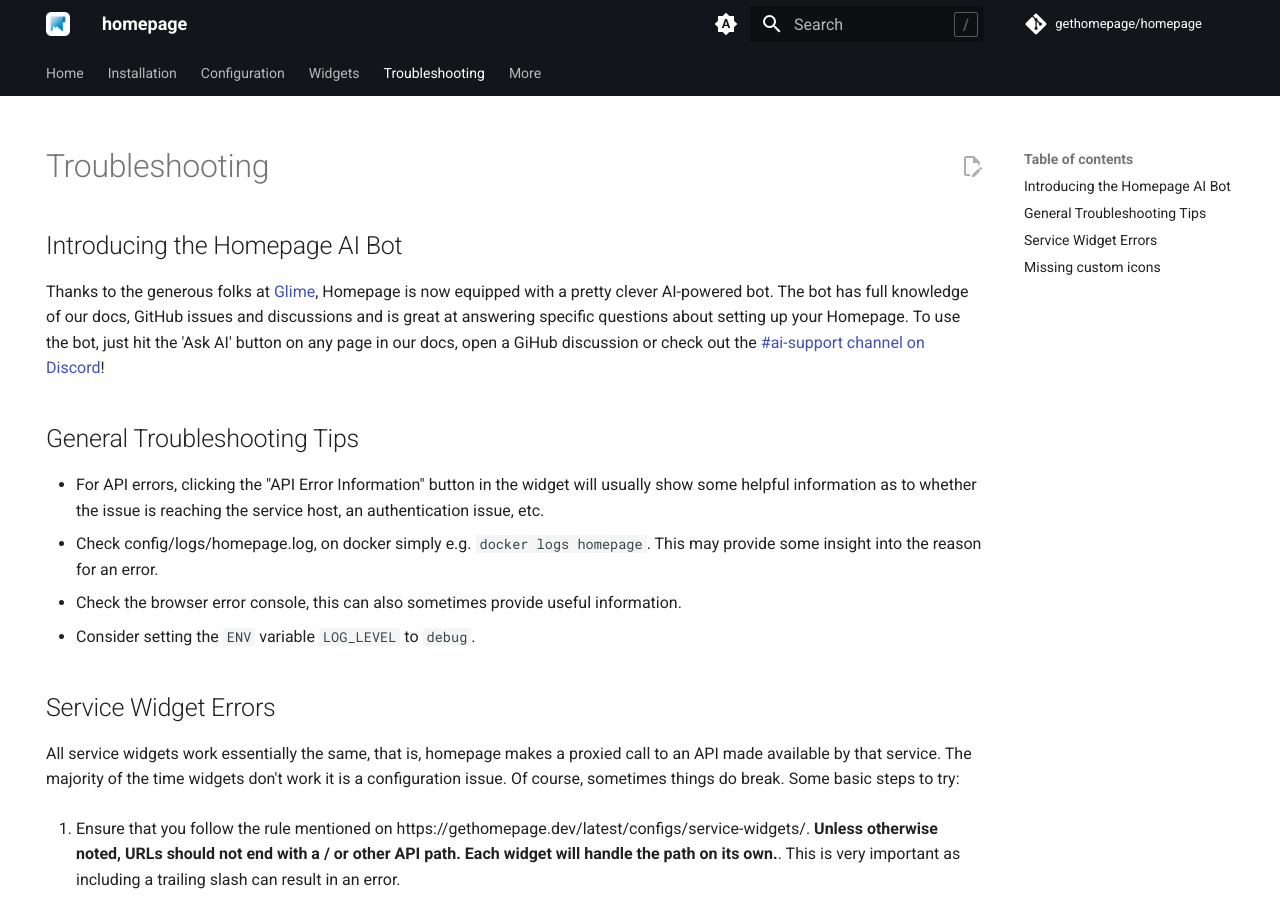
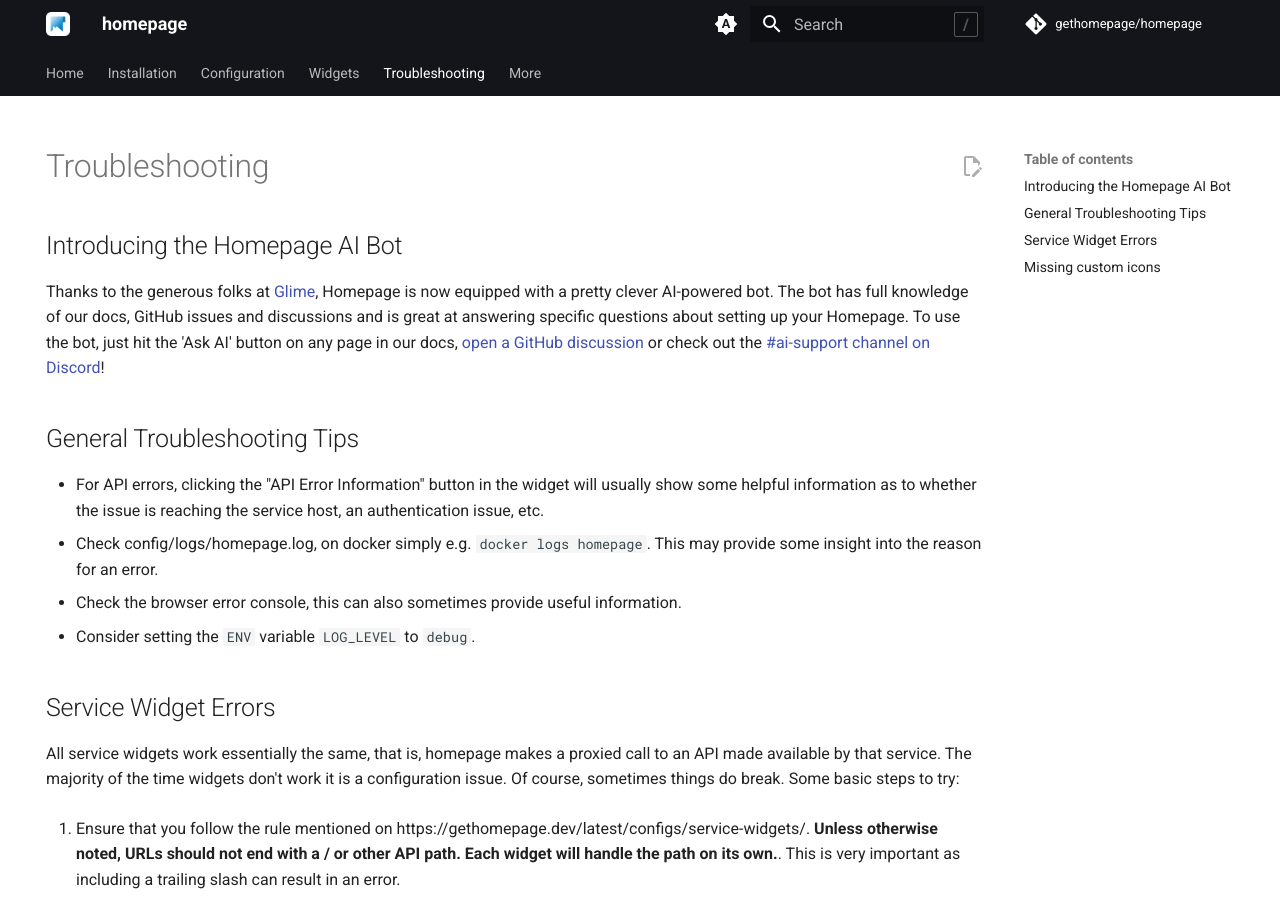
Before and after one commit to jobstar-git/home_p, an MkDocs documentation site: the page built from docs/more/troubleshooting.md, in a window 1280 px wide and 900 px high. Built offline with MkDocs 1.6.1 and Material for MkDocs 9.7.7, drawn with Linux system fonts in a browser that asks for light colours; a script that is not in the unit is left out; comment, search, counter and statistics services are not loaded; the version menu is left out.

Commit message:
Update troubleshooting.md

```diff
--- a/docs/more/troubleshooting.md
+++ b/docs/more/troubleshooting.md
@@ -8,7 +8,7 @@
 
 ## Introducing the Homepage AI Bot
 
-Thanks to the generous folks at [Glime](https://glimelab.ai), Homepage is now equipped with a pretty clever AI-powered bot. The bot has full knowledge of our docs, GitHub issues and discussions and is great at answering specific questions about setting up your Homepage. To use the bot, just hit the 'Ask AI' button on any page in our docs, open a GiHub discussion or check out the [#ai-support channel on Discord](https://discord.com/channels/1019316731635834932/1177885603552038993)!
+Thanks to the generous folks at [Glime](https://glimelab.ai), Homepage is now equipped with a pretty clever AI-powered bot. The bot has full knowledge of our docs, GitHub issues and discussions and is great at answering specific questions about setting up your Homepage. To use the bot, just hit the 'Ask AI' button on any page in our docs, [open a GitHub discussion](https://github.com/gethomepage/homepage/discussions) or check out the [#ai-support channel on Discord](https://discord.com/channels/1019316731635834932/1177885603552038993)!
 
 ## General Troubleshooting Tips
 
```
